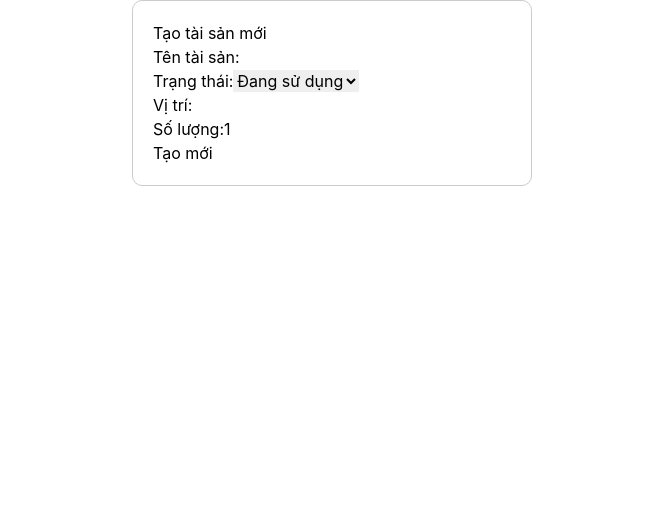
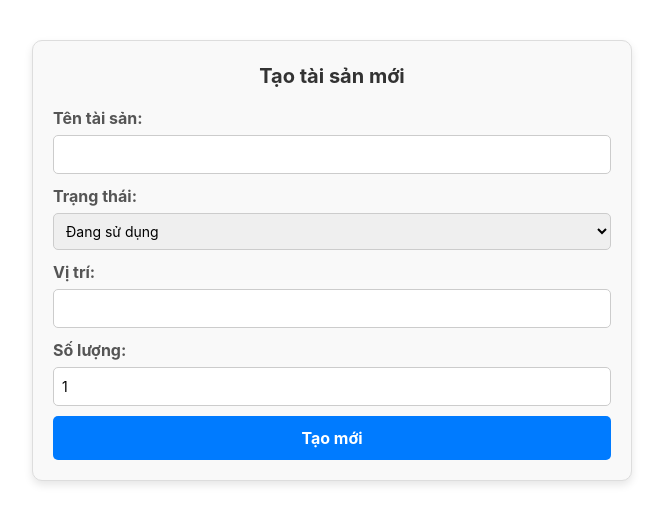
Before and after one commit to HUUQUY1004/asset-management, a React (Create React App) app in the folder asset-ui/: page /create-asset in a window 1280 px wide. Shown: the top 524 px of the page, without its empty margins (308-971 px from the left). Built offline with nearby package versions, Linux system fonts and the light colour scheme.

Commit message:
UI createAsset + showAsset

```diff
--- /dev/null
+++ b/asset-ui/src/pages/asset/createAsset.css
@@ -0,0 +1,81 @@
+/* Định dạng toàn bộ form */
+.container {
+    max-width: 400px;
+    margin: 40px auto;
+    padding: 20px;
+    border: 1px solid #ddd;
+    border-radius: 10px;
+    background-color: #f9f9f9;
+    box-shadow: 0px 4px 8px rgba(0, 0, 0, 0.1);
+  }
+
+  /* Tiêu đề */
+  .title {
+    text-align: center;
+    font-size: 20px;
+    font-weight: bold;
+    margin-bottom: 15px;
+    color: #333;
+  }
+
+  /* Thông báo trạng thái */
+  .message {
+    text-align: center;
+    font-size: 14px;
+    font-weight: bold;
+    padding: 5px;
+    border-radius: 5px;
+  }
+
+  .success {
+    color: green;
+    background-color: #e6ffe6;
+  }
+
+  .error {
+    color: red;
+    background-color: #ffe6e6;
+  }
+
+  /* Form nhập liệu */
+  .form {
+    display: flex;
+    flex-direction: column;
+    gap: 10px;
+  }
+
+  .form-group {
+    display: flex;
+    flex-direction: column;
+  }
+
+  .form-group label {
+    font-weight: bold;
+    margin-bottom: 5px;
+    color: #555;
+  }
+
+  .form-group input,
+  .form-group select {
+    padding: 8px;
+    border: 1px solid #ccc;
+    border-radius: 5px;
+    font-size: 14px;
+  }
+
+  /* Nút submit */
+  .submit-btn {
+    padding: 10px;
+    font-size: 16px;
+    font-weight: bold;
+    color: white;
+    background-color: #007bff;
+    border: none;
+    border-radius: 5px;
+    cursor: pointer;
+    transition: 0.3s;
+  }
+
+  .submit-btn:hover {
+    background-color: #0056b3;
+  }
--- a/asset-ui/src/pages/asset/createAsset.jsx
+++ b/asset-ui/src/pages/asset/createAsset.jsx
@@ -1,5 +1,6 @@
 import { useState } from "react";
 import axios from "axios";
+import "./createAsset.css";
 
 function CreateAsset() {
   const [name, setName] = useState("");
@@ -15,29 +16,30 @@ function CreateAsset() {
     const newAsset = { name, status, location, quantity };
 
     try {
-      const response = await axios.post("http://localhost:8080/api/assets", newAsset);
-      setMessage("Tạo tài sản thành công!");
+      await axios.post("http://localhost:8080/api/assets", newAsset);
+      setMessage("✅ Tạo tài sản thành công!");
       setName("");
       setStatus("in use");
       setLocation("");
       setQuantity(1);
     } catch (error) {
-      setMessage("Lỗi khi tạo tài sản. Vui lòng thử lại!");
+      setMessage("❌ Lỗi khi tạo tài sản. Vui lòng thử lại!");
     }
   };
 
   return (
-    <div style={{ maxWidth: "400px", margin: "0 auto", padding: "20px", border: "1px solid #ccc", borderRadius: "10px" }}>
-      <h2>Tạo tài sản mới</h2>
-      {message && <p style={{ color: message.includes("Lỗi") ? "red" : "green" }}>{message}</p>}
+    <div className="container">
+      <h2 className="title">Tạo tài sản mới</h2>
 
-      <form onSubmit={handleSubmit}>
-        <div>
+      {message && <p className={`message ${message.includes("❌") ? "error" : "success"}`}>{message}</p>}
+
+      <form onSubmit={handleSubmit} className="form">
+        <div className="form-group">
           <label>Tên tài sản:</label>
           <input type="text" value={name} onChange={(e) => setName(e.target.value)} required />
         </div>
 
-        <div>
+        <div className="form-group">
           <label>Trạng thái:</label>
           <select value={status} onChange={(e) => setStatus(e.target.value)}>
             <option value="in use">Đang sử dụng</option>
@@ -46,17 +48,17 @@ function CreateAsset() {
           </select>
         </div>
 
-        <div>
+        <div className="form-group">
           <label>Vị trí:</label>
           <input type="text" value={location} onChange={(e) => setLocation(e.target.value)} required />
         </div>
 
-        <div>
+        <div className="form-group">
           <label>Số lượng:</label>
           <input type="number" value={quantity} min="1" onChange={(e) => setQuantity(e.target.value)} required />
         </div>
 
-        <button type="submit">Tạo mới</button>
+        <button type="submit" className="submit-btn">Tạo mới</button>
       </form>
     </div>
   );
--- /dev/null
+++ b/asset-ui/src/pages/asset/showAsset.css
@@ -0,0 +1,92 @@
+/* Container chính */
+.container {
+    max-width: 600px;
+    margin: 40px auto;
+    padding: 20px;
+    border: 1px solid #ddd;
+    border-radius: 10px;
+    background-color: #f9f9f9;
+    box-shadow: 0px 4px 8px rgba(0, 0, 0, 0.1);
+  }
+
+  /* Tiêu đề */
+  .title {
+    text-align: center;
+    font-size: 20px;
+    font-weight: bold;
+    margin-bottom: 15px;
+    color: #333;
+  }
+
+  /* Lọc trạng thái */
+  .filter-container {
+    display: flex;
+    align-items: center;
+    justify-content: center;
+    margin-bottom: 15px;
+  }
+
+  .filter-label {
+    font-weight: bold;
+    margin-right: 10px;
+    color: #555;
+  }
+
+  .filter-select {
+    padding: 8px;
+    border: 1px solid #ccc;
+    border-radius: 5px;
+    font-size: 14px;
+  }
+
+  /* Thông báo lỗi */
+  .error-message {
+    text-align: center;
+    color: red;
+    font-weight: bold;
+    background-color: #ffe6e6;
+    padding: 5px;
+    border-radius: 5px;
+  }
+
+  /* Loading */
+  .loading-message {
+    text-align: center;
+    font-weight: bold;
+    color: #666;
+  }
+
+  /* Bảng tài sản */
+  .asset-table {
+    width: 100%;
+    border-collapse: collapse;
+    margin-top: 10px;
+  }
+
+  .asset-table th,
+  .asset-table td {
+    border: 1px solid #ddd;
+    padding: 8px;
+    text-align: left;
+  }
+
+  .asset-table th {
+    background-color: #007bff;
+    color: white;
+  }
+
+  .asset-table tr:nth-child(even) {
+    background-color: #f2f2f2;
+  }
+
+  .asset-table tr:hover {
+    background-color: #ddd;
+  }
+
+  /* Khi không có tài sản */
+  .no-asset {
+    text-align: center;
+    font-weight: bold;
+    color: #777;
+    padding: 10px;
+  }
--- a/asset-ui/src/pages/asset/showAsset.jsx
+++ b/asset-ui/src/pages/asset/showAsset.jsx
@@ -1,5 +1,6 @@
 import { useState, useEffect } from "react";
 import axios from "axios";
+import "./showAsset.css";
 
 function ShowAsset() {
   const [assets, setAssets] = useState([]);
@@ -28,13 +29,13 @@ function ShowAsset() {
   };
 
   return (
-    <div style={{ maxWidth: "600px", margin: "0 auto", padding: "20px" }}>
-      <h2>Danh sách tài sản</h2>
+    <div className="container">
+      <h2 className="title">Danh sách tài sản</h2>
 
       {/* Dropdown lọc theo trạng thái */}
-      <div>
-        <label>Lọc theo trạng thái: </label>
-        <select value={statusFilter} onChange={(e) => setStatusFilter(e.target.value)}>
+      <div className="filter-container">
+        <label className="filter-label">Lọc theo trạng thái: </label>
+        <select value={statusFilter} onChange={(e) => setStatusFilter(e.target.value)} className="filter-select">
           <option value="all">Tất cả</option>
           <option value="in use">Đang sử dụng</option>
           <option value="maintenance">Bảo trì</option>
@@ -43,13 +44,13 @@ function ShowAsset() {
       </div>
 
       {/* Hiển thị lỗi nếu có */}
-      {error && <p style={{ color: "red" }}>{error}</p>}
+      {error && <p className="error-message">{error}</p>}
 
       {/* Hiển thị danh sách tài sản */}
       {loading ? (
-        <p>Đang tải...</p>
+        <p className="loading-message">Đang tải...</p>
       ) : (
-        <table border="1" style={{ width: "100%", marginTop: "10px", textAlign: "left" }}>
+        <table className="asset-table">
           <thead>
             <tr>
               <th>Tên</th>
@@ -70,7 +71,7 @@ function ShowAsset() {
               ))
             ) : (
               <tr>
-                <td colSpan="4" style={{ textAlign: "center" }}>Không có tài sản nào</td>
+                <td colSpan="4" className="no-asset">Không có tài sản nào</td>
               </tr>
             )}
           </tbody>
--- a/asset-ui/src/pages/createAsset.jsx
+++ /dev/null
@@ -1,67 +0,0 @@
-import { useState } from "react";
-import axios from "axios";
-
-const CreateAsset = () => {
-  const [asset, setAsset] = useState({
-    name: "",
-    status: "available",
-    location: "",
-    quantity: 1,
-  });
-
-  const [message, setMessage] = useState("");
-
-  const handleChange = (e) => {
-    const { name, value } = e.target;
-    setAsset({ ...asset, [name]: value });
-  };
-
-  const handleSubmit = async (e) => {
-    e.preventDefault();
-    try {
-      const response = await axios.post("http://localhost:8080/api/assets/create", asset);
-      setMessage(`Tài sản ${response.data.name} đã được tạo thành công!`);
-      setAsset({ name: "", status: "available", location: "", quantity: 1 });
-    } catch (error) {
-      setMessage("Lỗi khi tạo tài sản. Vui lòng thử lại!");
-      console.error("Error:", error);
-    }
-  };
-
-  return (
-    <div className="container">
-      <h2>Tạo mới tài sản</h2>
-      {message && <p className="message">{message}</p>}
-      <form onSubmit={handleSubmit}>
-        <label>
-          Tên tài sản:
-          <input type="text" name="name" value={asset.name} onChange={handleChange} required />
-        </label>
-
-        <label>
-          Trạng thái:
-          <select name="status" value={asset.status} onChange={handleChange}>
-            <option value="available">Có sẵn</option>
-            <option value="in use">Đang sử dụng</option>
-            <option value="maintenance">Bảo trì</option>
-            <option value="disposed">Thanh lý</option>
-          </select>
-        </label>
-
-        <label>
-          Vị trí:
-          <input type="text" name="location" value={asset.location} onChange={handleChange} required />
-        </label>
-
-        <label>
-          Số lượng:
-          <input type="number" name="quantity" value={asset.quantity} onChange={handleChange} min="1" required />
-        </label>
-
-        <button type="submit">Tạo tài sản</button>
-      </form>
-    </div>
-  );
-};
-
-export default CreateAsset;
```
